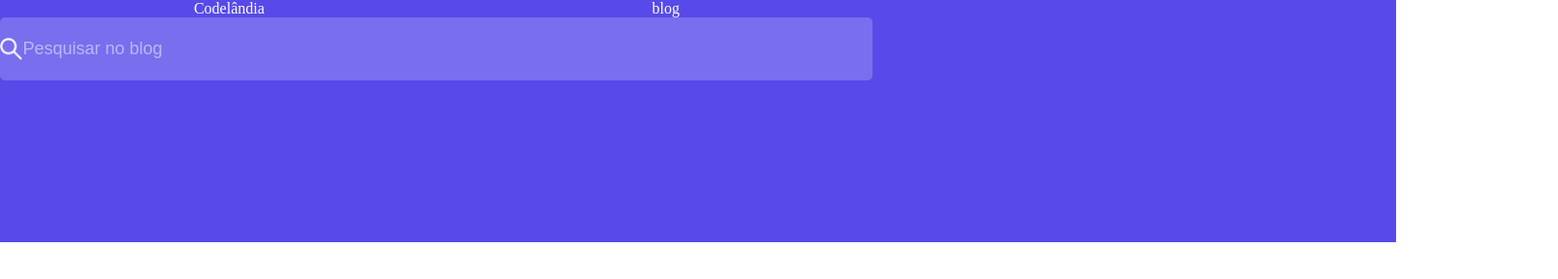
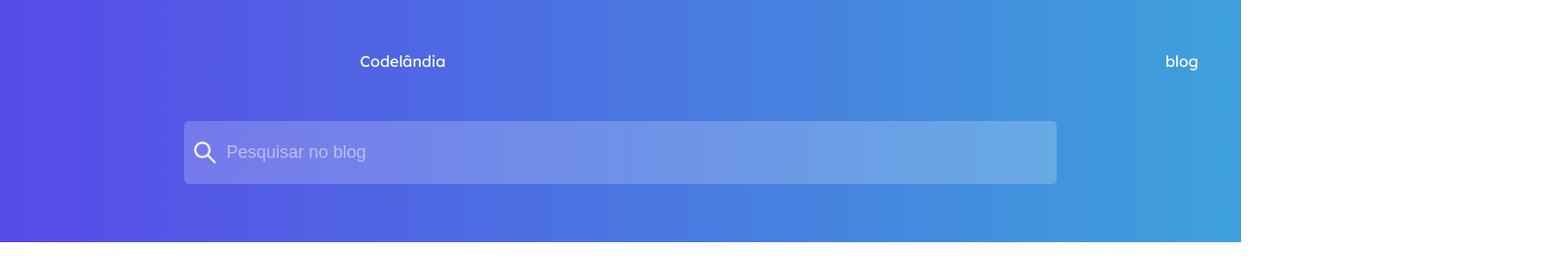
Before and after one commit to tamicristina/Codelandia-Desafio01, a plain HTML site: page index.html in a window 1280 px wide. Shown: the whole page at 97% size, 1607 px wide, since content can reach past the window. Drawn offline with Linux system fonts and the light colour scheme.

Commit message:
Estilização do header finalizada, finalizando posicionamento dos elementos

```diff
--- a/index.html
+++ b/index.html
@@ -6,16 +6,17 @@
     <meta name="viewport" content="width=device-width, initial-scale=1.0" />
     <title>Codelândia</title>
     <link rel="stylesheet" href="reset.css" />
+    <link rel="stylesheet" href="style.css" />
     <link rel="stylesheet" href="variaveis.css" />
-    <link rel="stylesheet" href="style.css" />
   </head>
   <body>
-    <header>
+    <header id="header">
       <div class="container_header">
         <div class="header_text">
           <p class="text">Codelândia</p>
           <p class="text">blog</p>
         </div>
+        <div class="container_busca">
           <div class="busca">
             <img
               class="search_img"
@@ -29,6 +30,7 @@
             />
           </div>
         </div>
+      </div>
     </header>
   </body>
 </html>
--- a/style.css
+++ b/style.css
@@ -1,22 +1,36 @@
-header {
-  background-color: #574ae8;
-  width: 1440px;
+@import url("https://fonts.googleapis.com/css2?family=Lexend+Deca&display=swap");
+
+#header {
+  background: var(--linear);
+  width: 100%;
   height: 250px;
 }
 
 .container_header {
-  width: 901px;
-  height: 168px;
+  height: 250px;
+  display: flex;
+  flex-direction: column;
 }
+.header_text {
+  width: 100%;
+  height: 50%;
+  display: flex;
+  justify-content: space-around;
+  align-items: center;
+}
+.container_busca {
+  display: flex;
+  flex-direction: column;
+  justify-content: space-evenly;
+  width: 100%;
 
-.header_text {
-  display: flex;
-  flex-direction: row;
-  justify-content: space-around;
+  align-items: center;
 }
 
 p {
    color: var(--title);
+  padding: 0 29%;
+  font-family: Lexend Deca;
 }
 
 .text {
@@ -36,13 +50,14 @@ p {
 .search_img {
   width: 23.44px;
   height: 23.44px;
+  padding-left: 10px;
 }
 
 .txt_busca {
   background-color: transparent;
   border: none;
-  color: red;
   font-size: 18px;
+  padding-left: 10px;
 }
 input::placeholder {
   color: #ffffff;
--- a/variaveis.css
+++ b/variaveis.css
@@ -8,9 +8,3 @@
 
   --linear: linear-gradient(90deg, #574ae8 0%, #3ea1db 100%);
 }
-
-header {
-  background-color: var(--blue);
-  width: 1440px;
-  height: 250px;
-}
```
Lines whose indentation alone changed are shown as unchanged.
